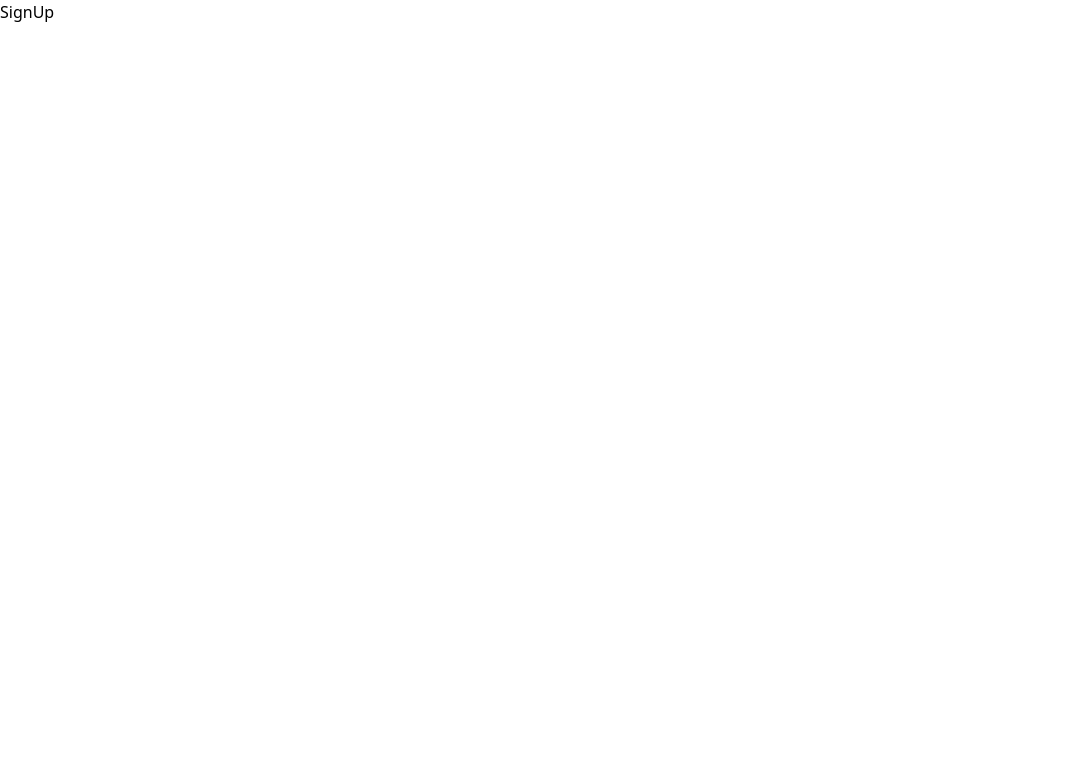
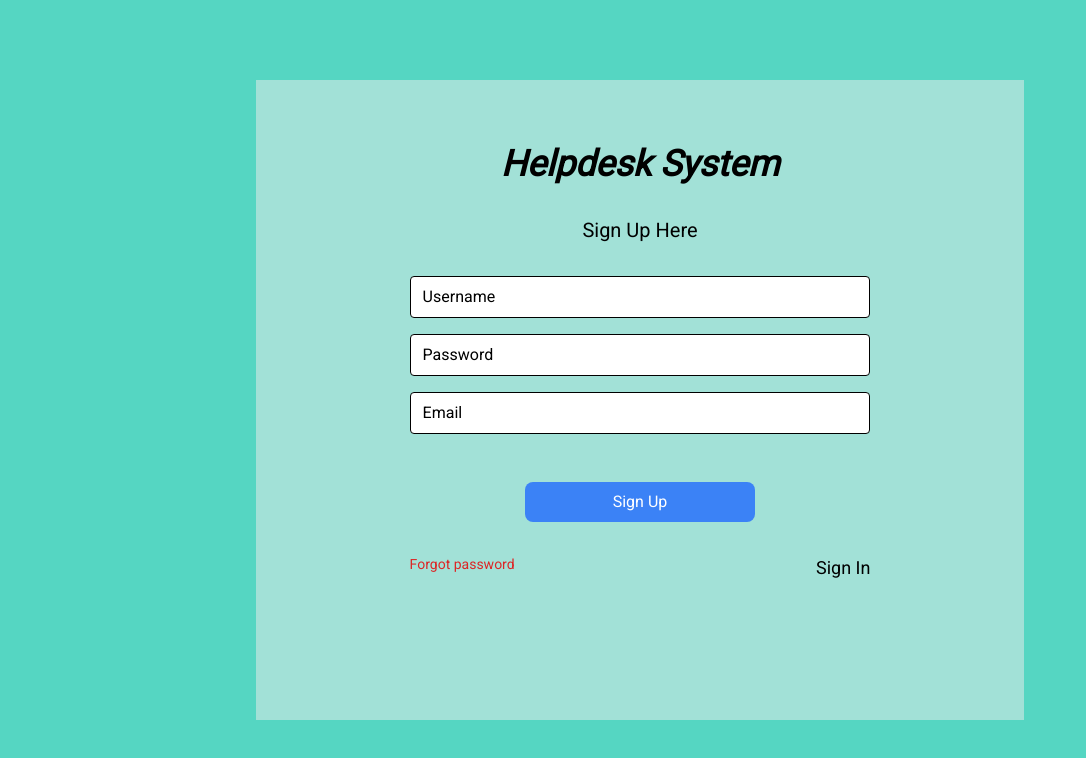
Before and after one commit to kuruvapavani/helpdesk-system, a React (Create React App) app in the folder frontend/: page /signup in a window 1280 px wide. Shown: the top 758 px of the page, without its empty margins (0-1086 px from the left). Built offline with nearby package versions, Linux system fonts and the light colour scheme.

Commit message:
add signup page

```diff
--- a/frontend/src/pages/SignUp.jsx
+++ b/frontend/src/pages/SignUp.jsx
@@ -1,9 +1,69 @@
-import React from 'react'
+import React, { useState } from 'react';
+import { Link } from 'react-router-dom';
 
 const SignUp = () => {
+  const [username, setUsername] = useState('');
+  const [password, setPassword] = useState('');
+  const [email, setEmail] = useState('');
+
+  const handleSubmit = (e) => {
+    e.preventDefault();
+    console.log('Logging in with:', { username, password,email });
+  };
+
   return (
-    <div>SignUp</div>
-  )
-}
+    <div className="flex justify-center items-center h-screen bg-hero font-roboto">
+      <div className="bg-lightGrayTransparent w-3/5 h-4/5 flex flex-col items-center">
+        <div className="mt-16 text-4xl font-bold">
+          <i>Helpdesk System</i>
+        </div>
+        <div className='text-xl mt-8'>Sign Up Here</div>
+        <form
+          onSubmit={handleSubmit}
+          className="flex flex-col mt-8 w-3/5 text-black items-center"
+        >
+          <input
+            type="text"
+            placeholder="Username"
+            value={username}
+            onChange={(e) => setUsername(e.target.value)}
+            className="px-3 py-2 border border-black rounded placeholder-black  w-full"
+            required
+          />
+          <input
+            type="password"
+            placeholder="Password"
+            value={password}
+            onChange={(e) => setPassword(e.target.value)}
+            className="px-3 py-2 border border-black rounded placeholder-black mt-4 w-full"
+            required
+          />
+          <input
+            type="email"
+            placeholder="Email"
+            value={email}
+            onChange={(e) => setEmail(e.target.value)}
+            className="px-3 py-2 border border-black rounded placeholder-black mt-4 w-full"
+            required
+          />
 
-export default SignUp
+          <button
+            type="submit"
+            className="mt-12 bg-blue-500 hover:bg-blue-600 text-white px-4 w-1/2 py-2 rounded-lg font-medium"
+          >
+            Sign Up
+          </button>
+        </form>
+
+        <div className="flex justify-between w-3/5 mt-8">
+          <span className="text-red-600 hover:underline cursor-pointer text-sm">Forgot password</span>
+          <Link to="/signin">
+            <span className="text-black hover:underline cursor-pointer text-lg">Sign In</span>
+          </Link>
+        </div>
+      </div>
+    </div>
+  );
+};
+
+export default SignUp;
```
